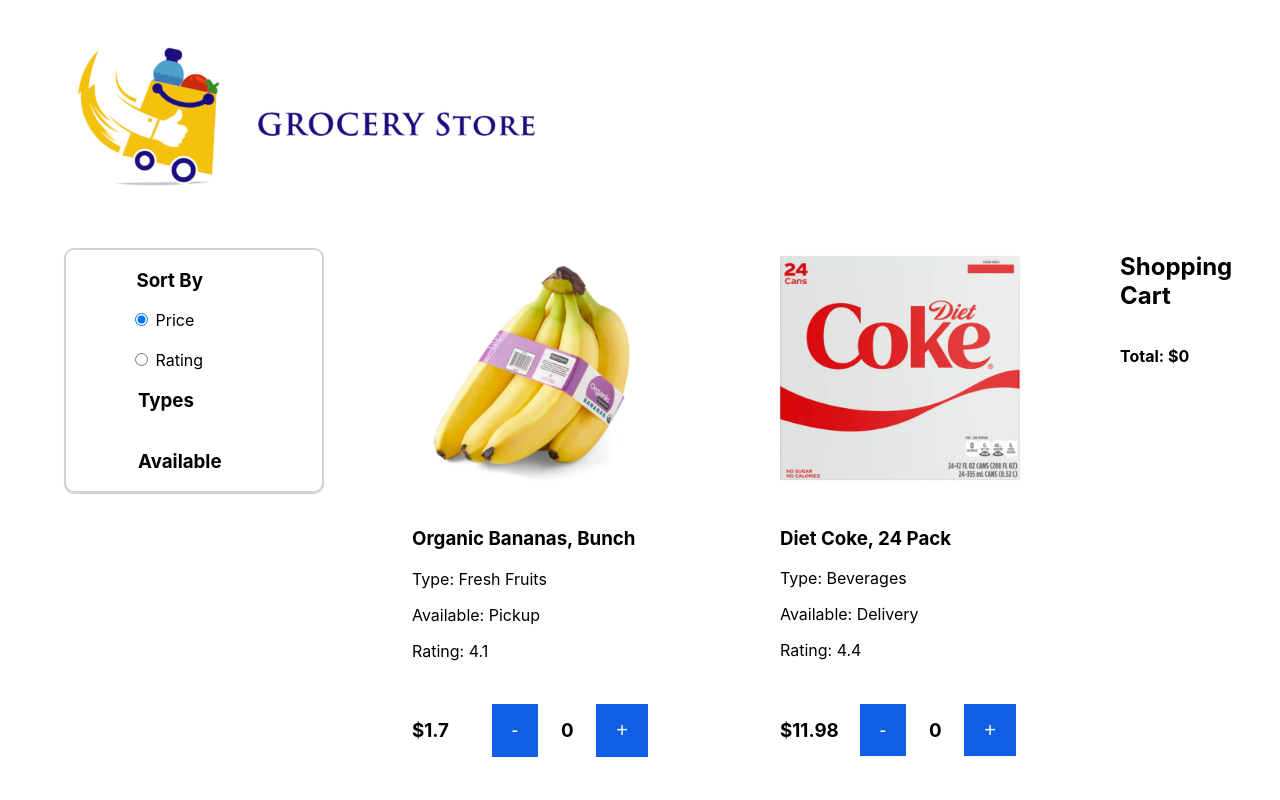
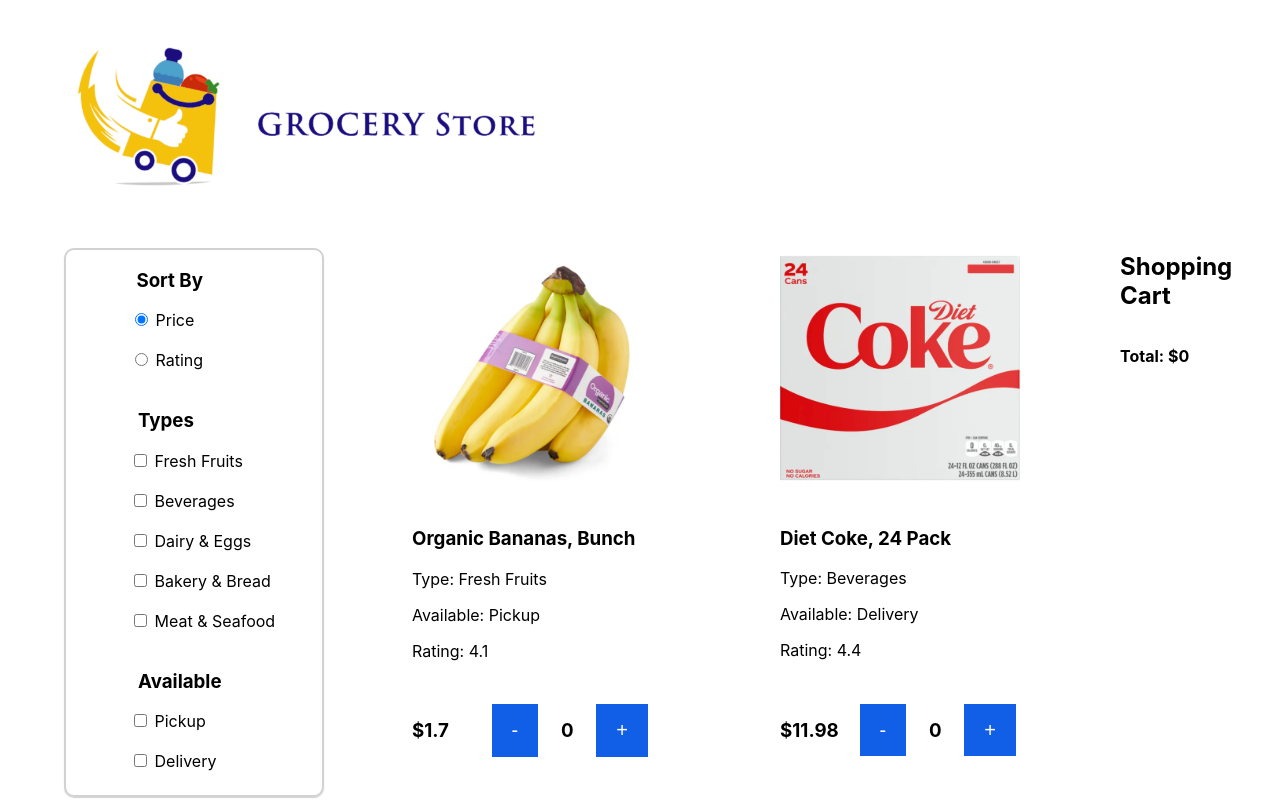
Before and after one commit to smartfox998/Grocery-Store, a React (Create React App) app: page / in a window 1280 px wide. Shown: the top 800 px of the page. Built offline with nearby package versions, Linux system fonts and the light colour scheme; the HTML template or start-up script is replaced by a standard one.

Commit message:
update changes

```diff
--- a/src/App.css
+++ b/src/App.css
@@ -25,7 +25,7 @@
   top: 25%;
   align-self: flex-start;
   flex-direction: column;
-  padding: 0rem 0rem 0rem 4rem;
+  padding: 0rem 0rem 1.5rem 4rem;
   margin: 1rem 0rem 0rem 4rem;
   min-width: 12rem;
   border: 2px solid #d2d2d2;
--- a/src/App.js
+++ b/src/App.js
@@ -59,9 +59,41 @@
             <input type="radio" name="sort" value="rating" /> Rating
           </form>
 
+          <br></br>
+
           <h3 style={{paddingLeft: "0.5rem"}}>Types</h3>
+          <div>
+            <input type="checkbox" id="fruits" name="types" />
+            <label for="fruits"> Fresh Fruits</label>
+            <br></br>
+            <br></br>
+            <input type="checkbox" id="beverages" name="types" />
+            <label for="beverages"> Beverages</label>
+            <br></br>
+            <br></br>
+            <input type="checkbox" id="dairy&eggs" name="types" />
+            <label for="dairy&eggs"> Dairy & Eggs</label>
+            <br></br>
+            <br></br>
+            <input type="checkbox" id="bakery&bread" name="types" />
+            <label for="bakery&bread"> Bakery & Bread</label>
+            <br></br>
+            <br></br>
+            <input type="checkbox" id="meat&seafood" name="types" />
+            <label for="meat&seafood"> Meat & Seafood</label>
+          </div>
+
+          <br></br>
 
           <h3 style={{paddingLeft: "0.5rem"}}>Available</h3>
+          <div>
+            <input type="checkbox" id="pickup" name="available" />
+            <label for="pickup"> Pickup</label>
+            <br></br>
+            <br></br>
+            <input type="checkbox" id="delivery" name="available" />
+            <label for="delivery"> Delivery</label>
+          </div>
 
         </div>
 
```
